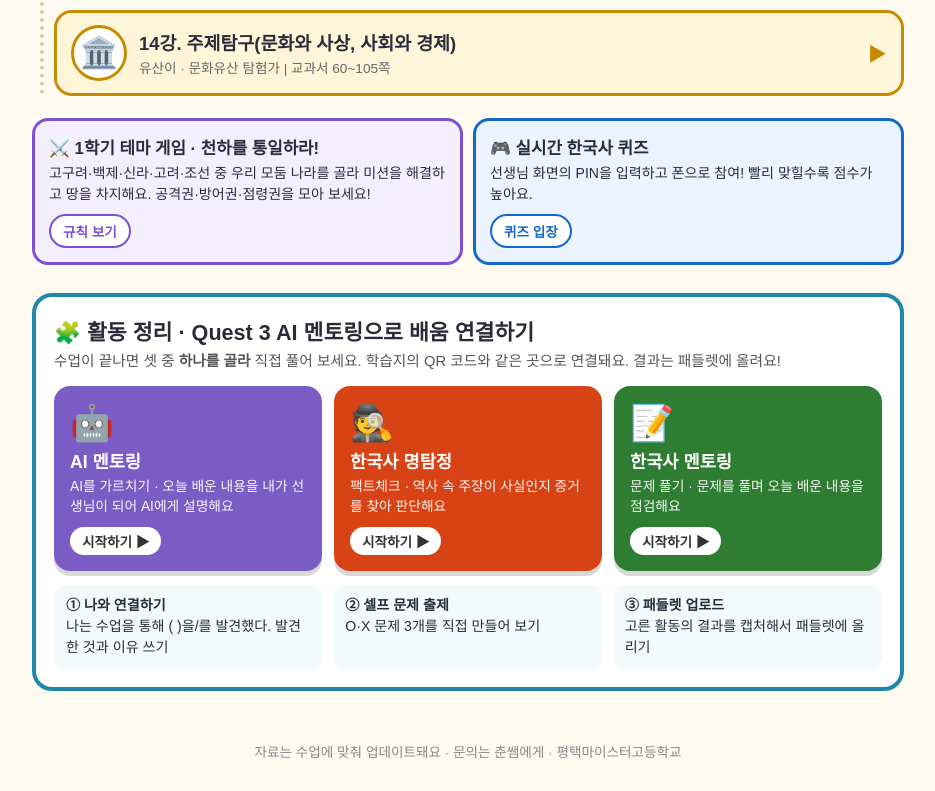
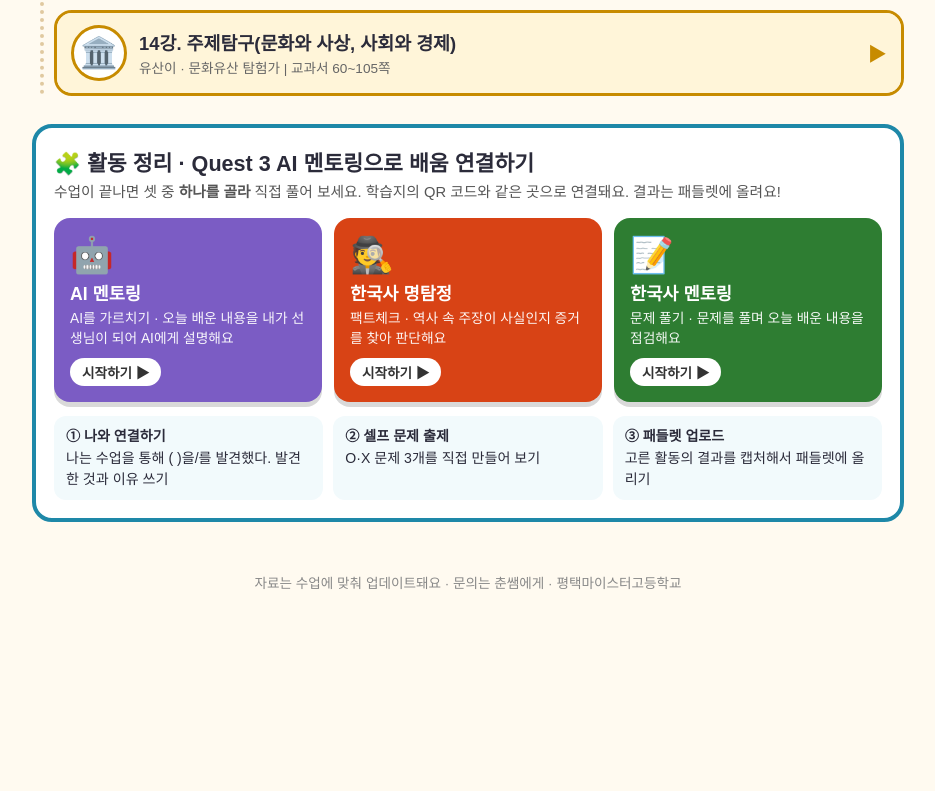
Before and after one commit to chunyge/chunyge.github.io, a plain HTML site: page index.html in a window 1280 px wide. Shown: the part 2270-3061 px from the top of the page, without its empty margins (172-1107 px from the left). After the commit the page ends 2892 px from the top, so only its background shows below. Drawn offline with nearby package versions, Linux system fonts and the light colour scheme.

Commit message:
실시간 한국사 퀴즈·테마 게임 카드 삭제
Co-Authored-By: Claude Opus 5.5 <noreply@anthropic.com>
Claude-Session: https://claude.ai/code/session_01NGF5BhzoXndJGt8SsD498g

```diff
--- a/index.html
+++ b/index.html
@@ -60,11 +60,6 @@
   .lesson .t q{display:block;font-size:.88rem;color:var(--c);font-weight:700;margin-top:2px}
   .btn{display:inline-block;border:2px solid var(--c,var(--accent));color:var(--c,var(--accent));background:#fff;border-radius:20px;padding:5px 12px;font-weight:800;font-size:.85rem;white-space:nowrap}
   .btn:hover{background:var(--c,var(--accent));color:#fff}
-  .games{display:grid;grid-template-columns:repeat(auto-fit,minmax(240px,1fr));gap:10px;margin-top:22px}
-  .game{--c:#7b4fd6;background:#f4efff;border-radius:16px;padding:14px;border:3px solid #7b4fd6}
-  .game h4{margin:0 0 4px;font-size:1.05rem}
-  .game p{margin:0 0 10px;font-size:.88rem;line-height:1.45}
-  .quiz{--c:#1368ce;background:#eaf3ff;border-color:#1368ce}
   /* 활동 정리 */
   .act{margin-top:28px;background:#fff;border:4px solid #1e88a8;border-radius:20px;padding:18px}
   .act h2{margin:0 0 4px;font-size:1.35rem}
@@ -123,7 +118,6 @@
       <div class="tip"><b>🔁 수업 후</b>문제 만들고 셀프 피드백. 시험 기간 복습용으로도 OK</div>
     </div>
     <div class="track" id="track1"></div>
-    <div class="games" id="games1"></div>
   </section>
 
   <section class="panel" id="p2">
@@ -133,7 +127,6 @@
       <div class="tip"><b>🤖 수업 후</b>AI튜터·챗봇 인터뷰, 셀프 체크로 스스로 정리</div>
     </div>
     <div class="track" id="track2"></div>
-    <div class="games" id="games2"></div>
   </section>
 
   <section class="act" id="activity">
@@ -271,15 +264,6 @@ const BOOK2 = [
     "드디어 우리가 사는 오늘에 도착했어. 민주주의와 평화 통일, 우리 시대의 과제는 무엇일까?")
 ];
 
-const GAMES1 = [
-  { h:"⚔️ 1학기 테마 게임 · 천하를 통일하라!", p:"고구려·백제·신라·고려·조선 중 우리 모둠 나라를 골라 미션을 해결하고 땅을 차지해요. 공격권·방어권·점령권을 모아 보세요!", f:"files/h1-guide.pdf", b:"규칙 보기" },
-  { h:"🎮 실시간 한국사 퀴즈", p:"선생님 화면의 PIN을 입력하고 폰으로 참여! 빨리 맞힐수록 점수가 높아요.", f:"https://chunyge.github.io/chunstory-quiz/play.html", b:"퀴즈 입장", quiz:true }
-];
-const GAMES2 = [
-  { h:"🎯 WANTED · 친일파 인물 리스트", p:"수업 미션으로 모은 코인으로 반민족 친일파를 찾아내요. 모둠이 한 줄을 완성하면 한국사 볼!", f:"files/h2-wanted.pdf", b:"리스트 보기" },
-  { h:"🎮 실시간 한국사 퀴즈", p:"선생님 화면의 PIN을 입력하고 폰으로 참여! 빨리 맞힐수록 점수가 높아요.", f:"https://chunyge.github.io/chunstory-quiz/play.html", b:"퀴즈 입장", quiz:true }
-];
-
 /* ── 화면 그리기 ── */
 function station(s, i, openFirst){
   const e = ERAS[s.era];
@@ -302,15 +286,8 @@ function station(s, i, openFirst){
       </div>
     </div>`;
 }
-function games(list){
-  return list.map(g => `
-    <div class="game${g.quiz ? " quiz" : ""}"><h4>${g.h}</h4><p>${g.p}</p>
-      <a class="btn" href="${g.f}" target="_blank" rel="noopener">${g.b}</a></div>`).join("");
-}
 document.getElementById("track1").innerHTML = BOOK1.map((s,i)=>station(s,i,true)).join("");
 document.getElementById("track2").innerHTML = BOOK2.map((s,i)=>station(s,i,true)).join("");
-document.getElementById("games1").innerHTML = games(GAMES1);
-document.getElementById("games2").innerHTML = games(GAMES2);
 
 /* 위쪽 캐릭터 줄과 마을: 누르면 그 시대로 이동 */
 const CREW = { p1:["l1","l2","l3","l4","l5","l6","l7","l8","l9","l10","l11","l12","l13","l14"],
```
